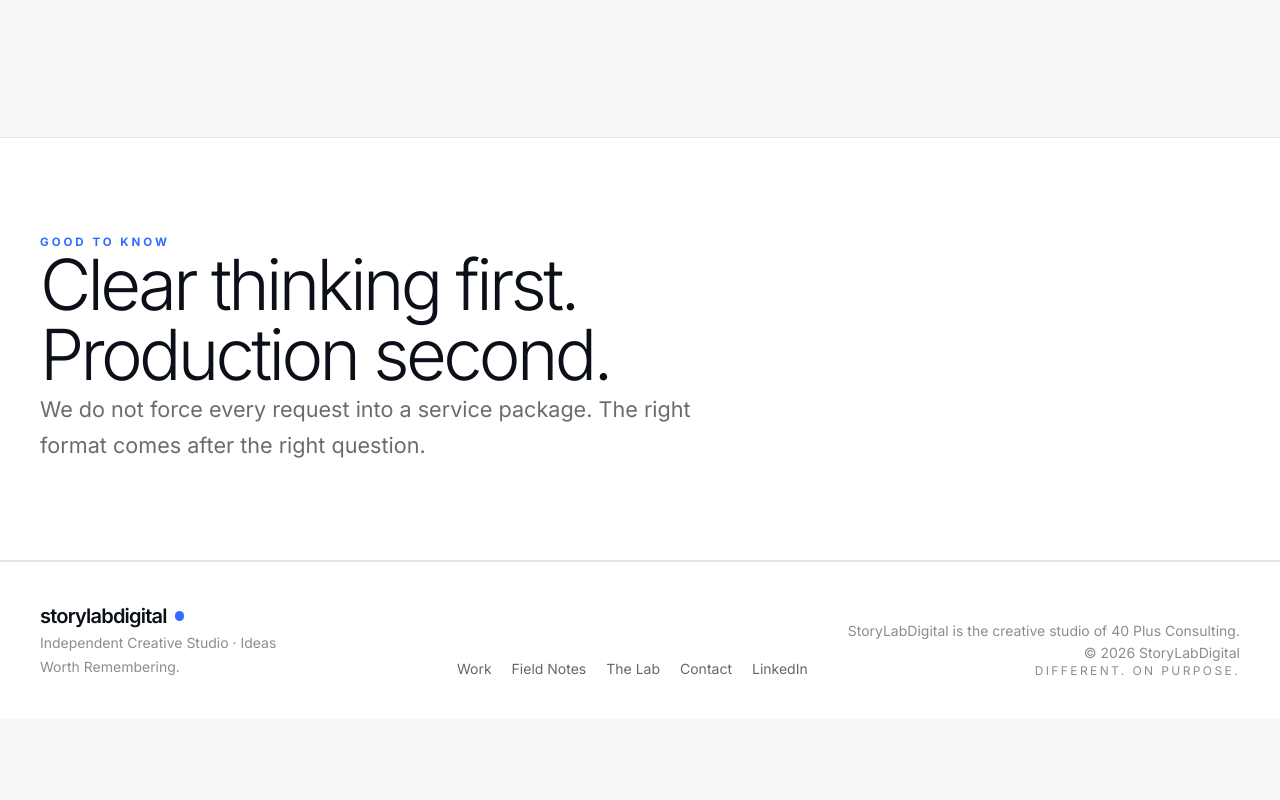
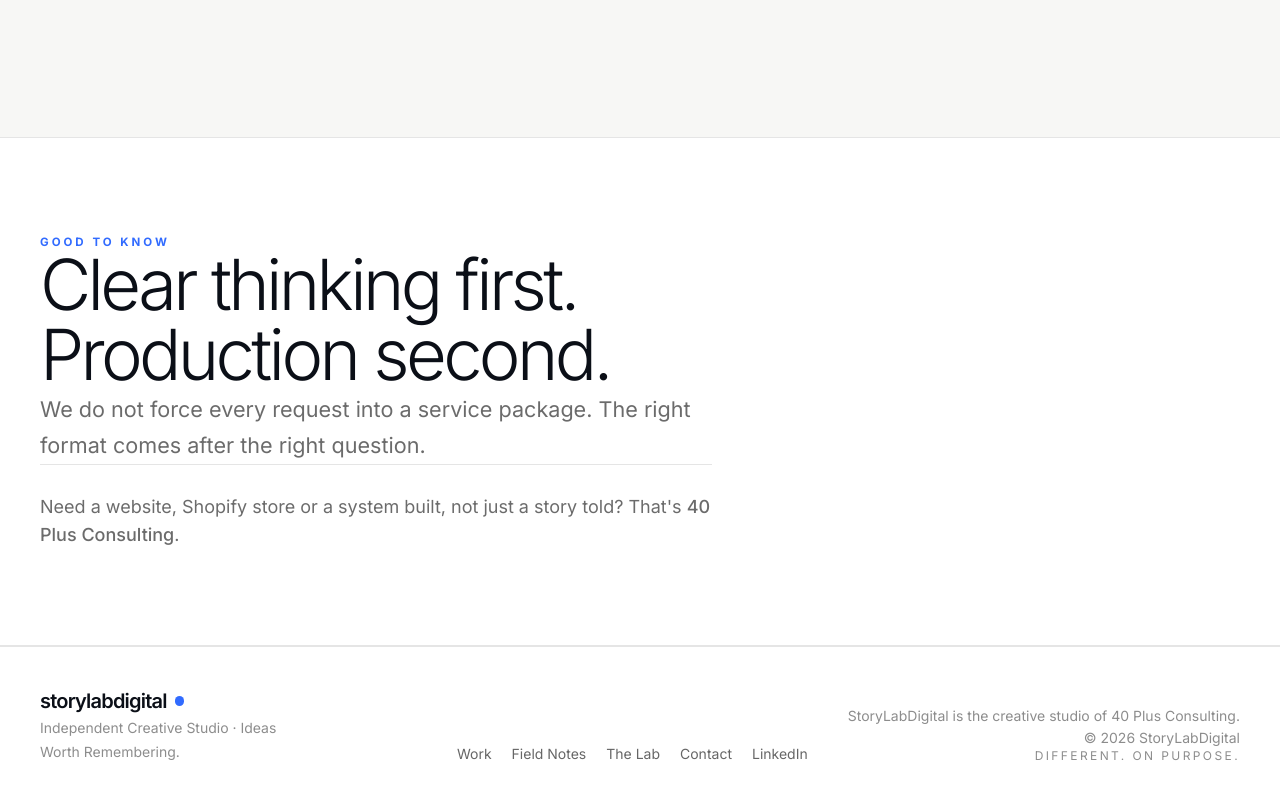
Before and after one commit to StoryLabDigital/storylabdigital-site, a Next.js app: page /contact in a window 1280 px wide. Shown: the part 1462-2262 px from the top of the page. Before the commit the page ends 2181 px from the top, so only its background shows below. Built offline with nearby package versions, Linux system fonts and the light colour scheme.

Commit message:
Connect StoryLabDigital services with 40 Plus

```diff
--- a/app/contact/page.tsx
+++ b/app/contact/page.tsx
@@ -1,4 +1,5 @@
 import type { Metadata } from "next";
+import Link from "next/link";
 
 import Footer from "../components/Footer";
 import Header from "../components/Header";
@@ -124,6 +125,20 @@ export default async function ContactPage({ searchParams }: ContactPageProps) {
               We do not force every request into a service package. The right
               format comes after the right question.
             </p>
+
+            <p className="mt-7 max-w-2xl border-t border-black/10 pt-7 text-base leading-7 text-black/58 sm:text-lg">
+              Need a website, Shopify store or a system built, not just a story
+              told? That&apos;s{" "}
+              <Link
+                href="https://www.40plus.co.za"
+                target="_blank"
+                rel="noreferrer"
+                className="font-medium text-[#0b0f17] underline decoration-[#316bff]/45 underline-offset-4 transition-colors hover:text-[#316bff]"
+              >
+                40 Plus Consulting
+              </Link>
+              .
+            </p>
           </div>
         </section>
       </main>
```
